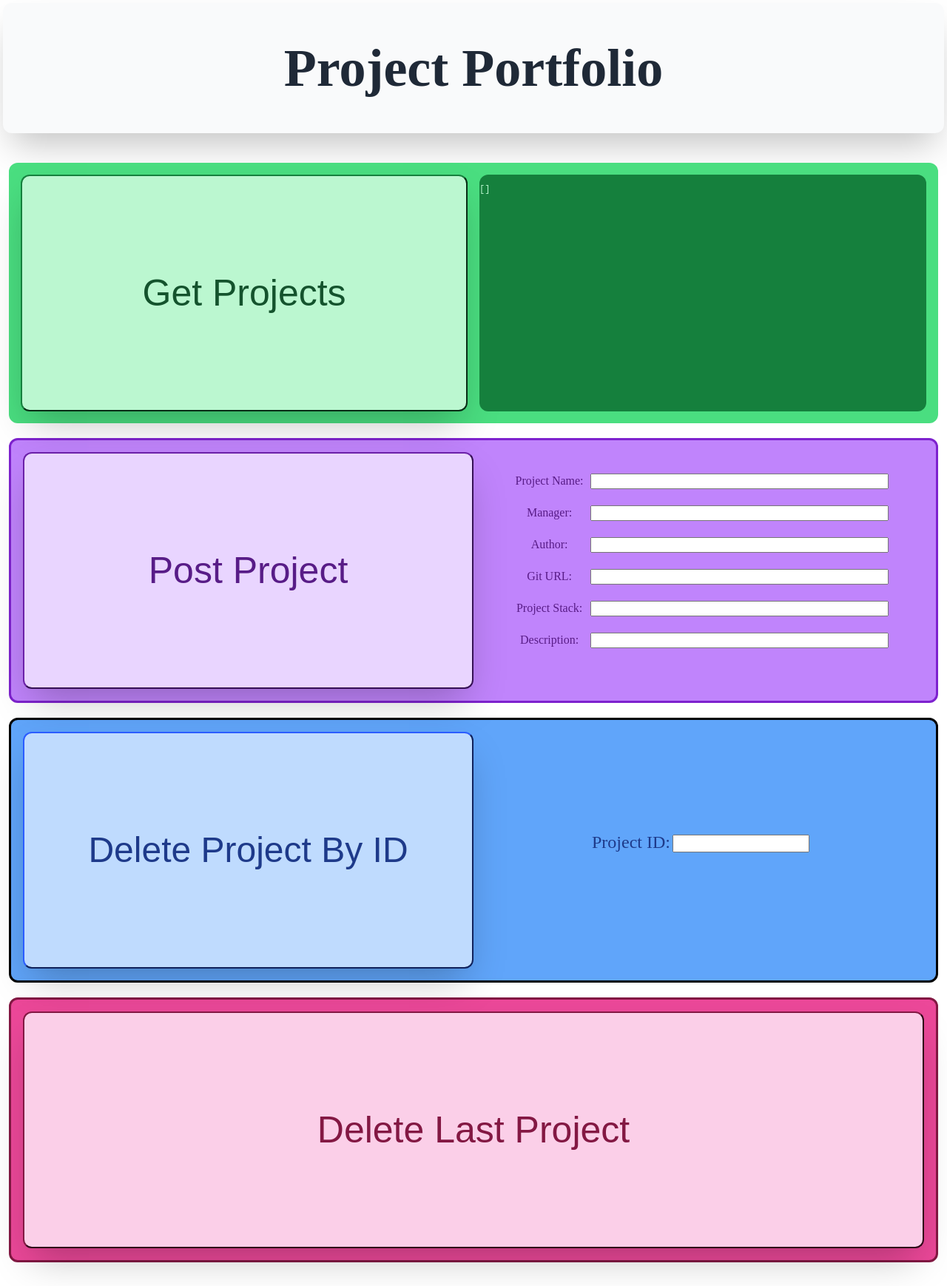
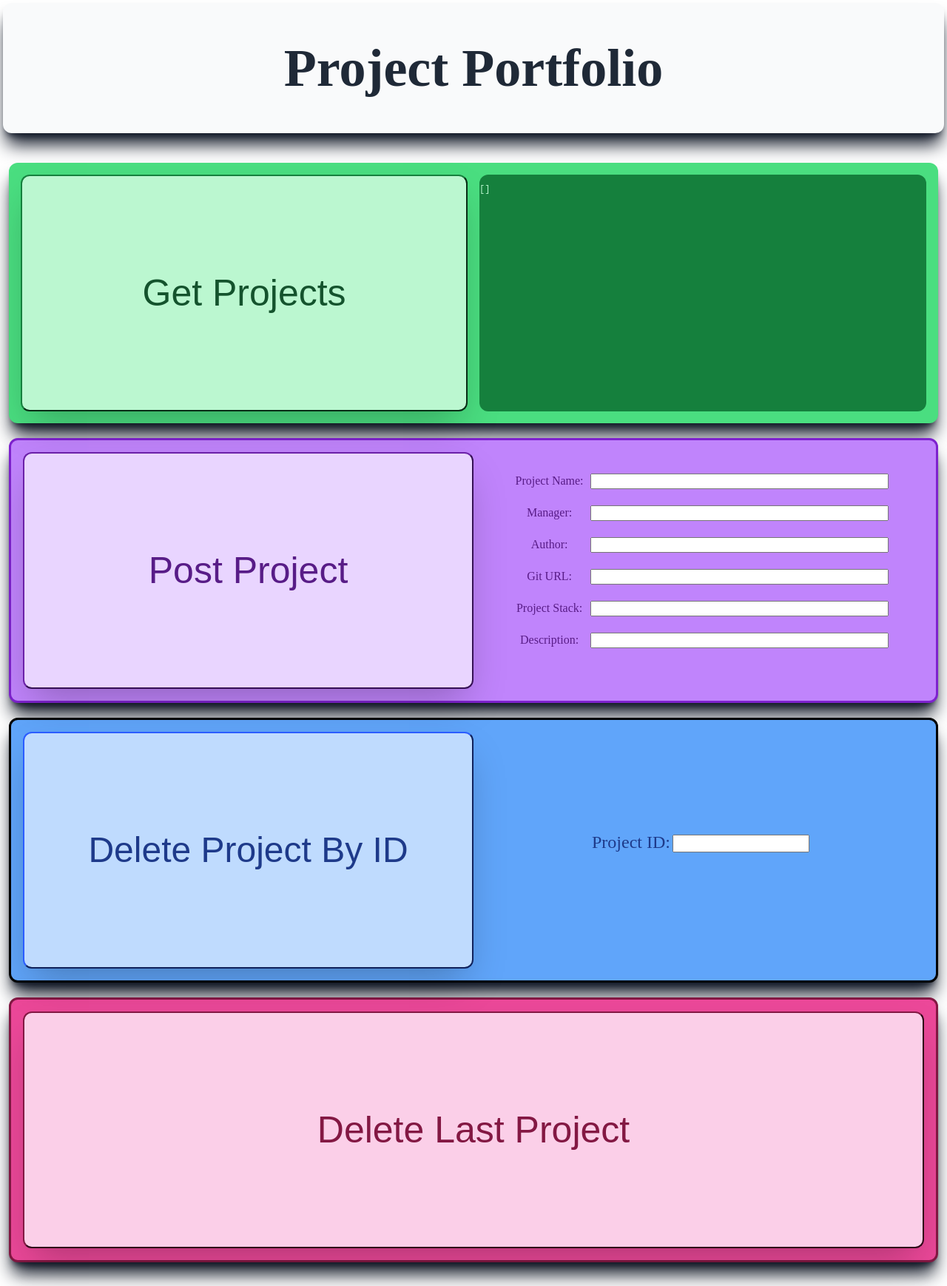
Before and after one commit to NilK15/NilK15.github.io, a React (Create React App) app: page / in a window 1280 px wide. Shown: the whole page at 74% size. Built offline with nearby package versions, Linux system fonts and the light colour scheme.

Commit message:
adjusted more css

```diff
--- a/src/components/Body.tsx
+++ b/src/components/Body.tsx
@@ -68,14 +68,14 @@ const Body = () => {
     }
     return (
         <div className='bodyOverview flex-col p-3 rounded-xl '>
-            <div className='getDiv mb-5 mt-3 rounded-xl border-green-800 bg-green-400 p-4'>
+            <div className='getDiv mb-5 mt-3 rounded-xl border-green-800 bg-green-400 p-4 shadow-xl shadow-gray-900'>
                 <button className='getButton text-green-900 shadow-2xl rounded-xl border-green-700 bg-green-200 cursor-pointer hover:bg-green-300' onClick={fetchDataGet}> Get Projects
                 </button>
                 <div className='dataItems bg-green-700 rounded-xl ml-4'>
                     <pre className='text-xs text-green-200'>{JSON.stringify(data, null, 2)}</pre>
                 </div>
             </div>
-            <div className='postDiv mt-3 mb-5 bg-purple-400 rounded-xl border-solid border-purple-700 text-purple-900 p-4'>
+            <div className='postDiv shadow-xl shadow-gray-900 mt-3 mb-5 bg-purple-400 rounded-xl border-solid border-purple-700 text-purple-900 p-4'>
                 <button type="submit" form="postForm" className='postButton shadow-2xl rounded-xl bg-purple-200 text-purple-900 border-purple-800 hover:bg-purple-300 cursor-pointer' > Post
                     Project
                 </button>
@@ -107,7 +107,7 @@ const Body = () => {
                     </form>
                 </div>
             </div>
-            <div className='deletDivSpecific flex mt-3 mb-5 rounded-xl border-solid blue-900 bg-blue-400 p-4'>
+            <div className='deletDivSpecific shadow-xl shadow-gray-900 flex mt-3 mb-5 rounded-xl border-solid blue-900 bg-blue-400 p-4'>
                 <button className='deleteButtonSpecific shadow-2xl rounded-xl border-blue-800 bg-blue-200 hover:bg-blue-300 text-blue-900 w-1/2 h-80 text-5xl' onClick={() => fetchDataDelete(parseInt((document.getElementById("idNumber") as HTMLInputElement).value))}> Delete Project By ID
                 </button>
                 <div className='block w-1/2 text-center'>
@@ -117,7 +117,7 @@ const Body = () => {
                     </form>
                 </div>
             </div>
-            <div className='deleteDiv flex rounded-xl mb-5 p-4 bg-pink-500 mt-3 border-solid border-pink-900'>
+            <div className='deleteDiv flex shadow-xl shadow-gray-900 rounded-xl mb-5 p-4 bg-pink-500 mt-3 border-solid border-pink-900'>
                 <button className='deleteButton rounded-xl shadow-2xl border-pink-900 bg-pink-200 hover:bg-pink-300 text-pink-900 cursor-pointer' onClick={() => fetchDataDelete(0)}> Delete
                     Last Project
                 </button>
--- a/src/components/Header.tsx
+++ b/src/components/Header.tsx
@@ -1,6 +1,6 @@
 const Header = () => {
     return (
-        <div className="Header flex text-4xl rounded-xl m-1 shadow-2xl mb-4 bg-gray-50">
+        <div className="Header flex text-4xl rounded-xl m-1 shadow-xl shadow-gray-900 mb-4 bg-gray-50">
             <header className="rounded-full Header-Items w-full text-center">
                 <h1 className="text-gray-800">  Project Portfolio </h1>
             </header>
```
